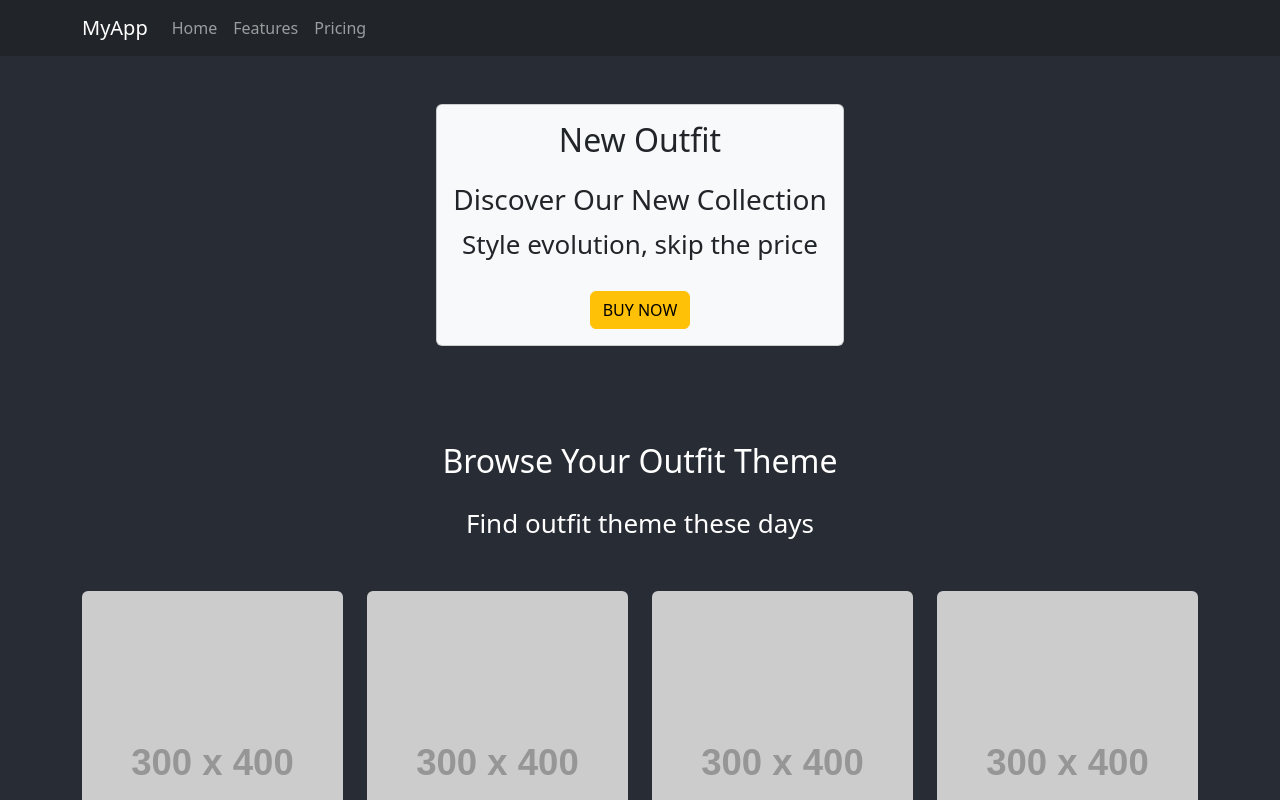
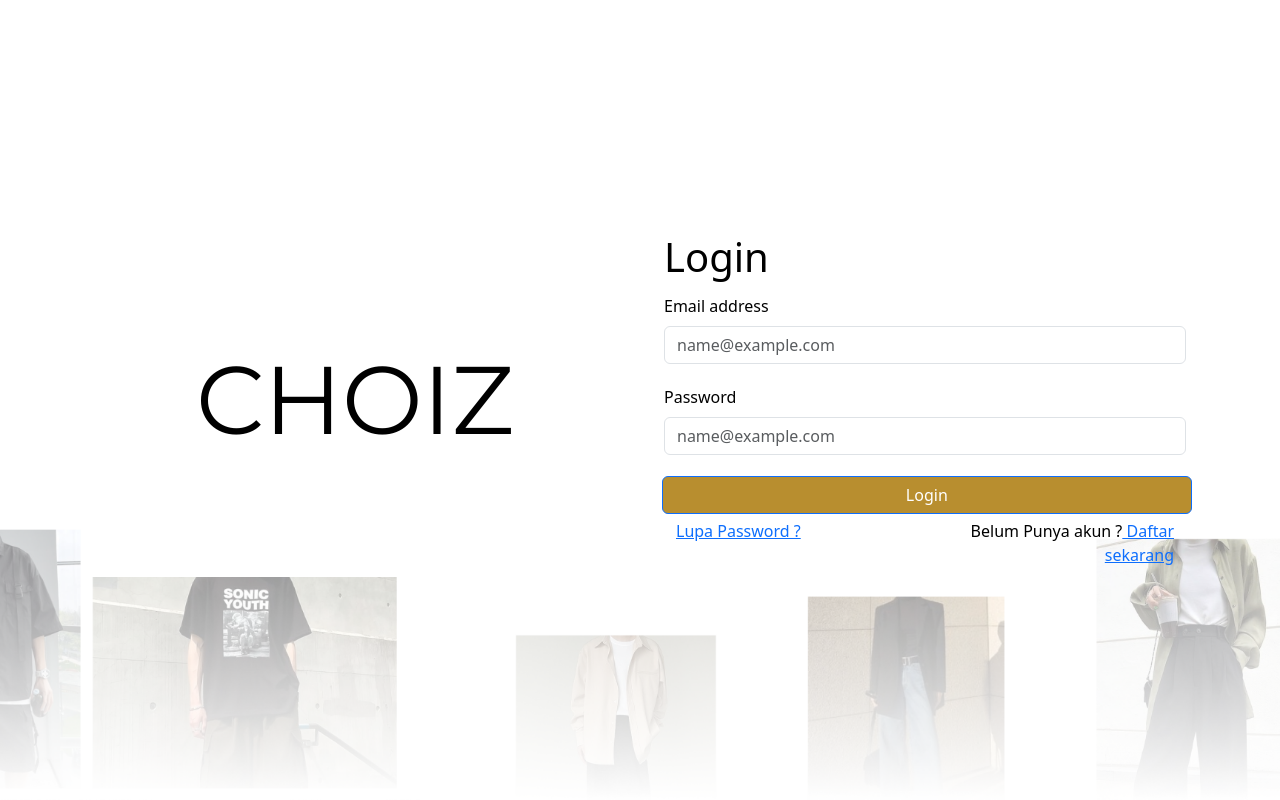
Before and after one commit to Rendhazuper/Choiz, a React (Create React App) app in the folder frontend/: page /login in a window 1280 px wide. Shown: the top 800 px of the page. Built offline with nearby package versions, Linux system fonts and the light colour scheme.

Commit message:
frontend login

```diff
--- a/frontend/package.json
+++ b/frontend/package.json
@@ -11,6 +11,9 @@
     "react": "^18.3.1",
     "react-bootstrap": "^2.10.6",
     "react-dom": "^18.3.1",
+    "react-icons": "^5.4.0",
+    "react-router": "^7.0.2",
+    "react-router-dom": "^7.0.2",
     "react-scripts": "5.0.1",
     "web-vitals": "^2.1.4"
   },
--- a/frontend/src/App.css
+++ b/frontend/src/App.css
@@ -14,7 +14,7 @@
 }
 
 .App-header {
-  background-color: #282c34;
+  background-color: white;
   min-height: 100vh;
   display: flex;
   flex-direction: column;
--- a/frontend/src/Component/navbar.js
+++ b/frontend/src/Component/navbar.js
@@ -1,24 +1,40 @@
 // src/components/Navbar.js
 import React from 'react';
-import { Navbar, Nav, Container } from 'react-bootstrap';
+import { Navbar, Nav, NavDropdown, Container, Button } from 'react-bootstrap';
+import { BsPerson,BsSearch, BsHeart, BsCart3 } from 'react-icons/bs';
 import 'bootstrap/dist/css/bootstrap.min.css';
 
 const MyNavbar = () => {
   return (
-    <Navbar bg="dark" variant="dark" expand="lg">
-      <Container>
-        <Navbar.Brand href="#home">MyApp</Navbar.Brand>
-        <Navbar.Toggle aria-controls="basic-navbar-nav" />
-        <Navbar.Collapse id="basic-navbar-nav">
-          <Nav className="ml-auto">
-            <Nav.Link href="#home">Home</Nav.Link>
-            <Nav.Link href="#features">Features</Nav.Link>
-            <Nav.Link href="#pricing">Pricing</Nav.Link>
-          </Nav>
+   < Navbar bg="white" expand="lg" className="border-bottom">
+    <Container fluid>
+        <Navbar.Brand href="#" className="fw-bold" style={{ fontSize: '24px' }}>CHOIZ</Navbar.Brand>
+        <Navbar.Toggle aria-controls="navbarNav" />
+        <Navbar.Collapse id="navbarNav" className="justify-content-center">
+            <Nav className="mx-auto">
+              <Nav.Link href="#" style={{ marginLeft: '75px', marginRight: '75px' }}>Home</Nav.Link>
+              <Nav.Link href="#" style={{ marginLeft: '75px', marginRight: '75px' }}>Shop</Nav.Link>
+              <Nav.Link href="#" style={{ marginLeft: '75px', marginRight: '75px' }}>About</Nav.Link>
+              <Nav.Link href="#" style={{ marginLeft: '75px', marginRight: '75px' }}>Contact</Nav.Link>
+            </Nav>
         </Navbar.Collapse>
-      </Container>
-    </Navbar>
-  );
-};
+        <Nav className="d-flex navbar-icons ">
+            <Nav.Item>
+                <Nav.Link style={{ marginRight: '10px' }} href="#"><BsPerson /></Nav.Link>
+            </Nav.Item>
+            <Nav.Item>
+                <Nav.Link style={{ marginLeft: '10px', marginRight: '10px' }}href="#"><BsSearch /></Nav.Link>
+            </Nav.Item>
+            <Nav.Item>
+                <Nav.Link style={{ marginLeft: '10px', marginRight: '10px' }} href="#"><BsHeart /></Nav.Link>
+            </Nav.Item>
+            <Nav.Item>
+                <Nav.Link style={{ marginLeft: '10px'}} href="#"><BsCart3 /></Nav.Link>
+            </Nav.Item>
+        </Nav>
+    </Container>
+</Navbar>
+);
+}
 
 export default MyNavbar;
--- /dev/null
+++ b/frontend/src/Pages/login.js
@@ -0,0 +1,57 @@
+import React, { useState } from "react";
+import { Container, Row, Col, Form, Button, Alert } from "react-bootstrap";
+import FormControl from 'react-bootstrap/FormControl'
+import { Link } from "react-router-dom";
+import '../style/login.css';
+// import Button from 'react-bootstrap/Button'
+// import { FaUser, FaLock } from "react-icons/fa"; // Ikon untuk username dan password
+// import axios from "axios"; // Impor Axios untuk HTTP request
+import 'bootstrap/dist/css/bootstrap.min.css';
+
+const Login = () => {
+        return(
+        <div className="login relative justify-center items-center min-h-screen">
+          <Container>
+            <Row>
+              <Col className="judul " > <p>CHOIZ</p></Col>
+              <Col>
+              <Container className="kolom">
+                 <Row>
+                 <h1>Login</h1>
+                  </Row>
+                 <Row>
+                  <Form.Group className="mb-3" controlId="exampleForm.ControlInput1">
+                  <Form.Label className ="label">Email address</Form.Label>
+                  <Form.Control type="email" placeholder="name@example.com" />
+                  </Form.Group>
+                  </Row>
+                 <Row>
+                 <Form.Group className="mb-3" controlId="exampleForm.ControlInput1">
+                  <Form.Label className ="label">Password</Form.Label>
+                  <Form.Control type="password" placeholder="name@example.com" />
+                  </Form.Group>
+                  </Row>
+                 <Row>
+                    <Button className = "Button" >Login</Button>
+                  </Row>
+                  <Container className="Forgot">
+                    <Row>
+                    <p class ="left">
+                    <Link to="/forgot">Lupa Password ?</Link>
+                    </p>
+                    <p class= "right ">Belum Punya akun ?
+                    <Link to="/register"> Daftar sekarang</Link>
+                    </p>
+                    </Row>
+                  </Container>
+              </Container>
+              </Col>
+              </Row>
+              </Container>
+
+          </div>
+          );
+
+};
+
+export default Login;
--- a/frontend/src/index.js
+++ b/frontend/src/index.js
@@ -1,14 +1,30 @@
 import React from 'react';
 import ReactDOM from 'react-dom/client';
+import {BroserRouter, createBrowserRouter, RouterProvider} from "react-router-dom";
 import './index.css';
 import App from './App';
+import Login from './Pages/login';
+import forgot from './Pages/login';
 import reportWebVitals from './reportWebVitals';
+
+const router =  createBrowserRouter([
+  {
+    path: "/home",
+    element: <App/>,
+  },
+  {
+    path: "/login",
+    element: <Login/>,
+  },
+  {
+    path:"/forgot",
+    element : <forgot/>,
+  },
+])
 
 const root = ReactDOM.createRoot(document.getElementById('root'));
 root.render(
-  <React.StrictMode>
-    <App />
-  </React.StrictMode>
+<RouterProvider router={router}/>
 );
 
 // If you want to start measuring performance in your app, pass a function
--- /dev/null
+++ b/frontend/src/style/login.css
@@ -0,0 +1,77 @@
+
+@import url('https://fonts.googleapis.com/css2?family=Montserrat:wght@400;600&family=Poppins:wght@300;400;500;600&display=swap');
+
+
+.judul{
+    /* background-color: red; */
+    color: black;
+    display: flex;
+    justify-content: center; /* Menempatkan teks di tengah secara horizontal */
+    align-items: center; /* Menempatkan teks di tengah secara vertikal */
+    font-size: 96px;
+    font-family: 'Montserrat', sans-serif;
+  }
+
+  .kolom {
+    display: flex;
+    flex-direction: column;
+    justify-content: space-between;
+    gap : 5px;
+  }
+
+  body{
+    font: 'Poppins', sans-serif;
+    background-image: url("../asset/Login.png");
+    background-size: cover; /* Agar gambar memenuhi seluruh area */
+    background-position: center center; /* Menjaga posisi gambar tetap di tengah */
+  }
+
+  h1{
+    color: black;
+  }
+
+  .label{
+    color:black;
+  }
+  .login {
+    color:black;
+    min-height: 100vh; /* Mengatur tinggi kontainer agar setidaknya 100% dari tinggi layar */
+    display: flex;
+    justify-content: center; /* Menempatkan elemen di tengah secara horizontal */
+    align-items: center; /* Menempatkan elemen di tengah secara vertikal */
+    color: white;
+
+  }
+  .Button{
+    margin-left:10px ;
+    width: 97%;
+    background-color: #B88E2F;
+    color: white;
+    font-size: 16px;
+  }
+
+  .kolom .button{
+      padding: 10px 20px;
+  width: 100%;
+  background-color: #B88E2F;
+  color: white;
+  font-size: 16px;
+  }
+  .Forgot .left {
+    text-align: left;
+    flex: 1;
+  }
+
+  .Forgot .right {
+    text-align: right;
+    flex: 1;
+  }
+  .Forgot{
+  display: flex;
+  flex-direction: column;
+  justify-content: space-between;
+  }
+  p{
+    margin: 0;
+    color : black;
+  }
```
Also changed, not shown: frontend/src/asset/Login.png (added), 1 other file (tests, documents, lock files or other folders).
